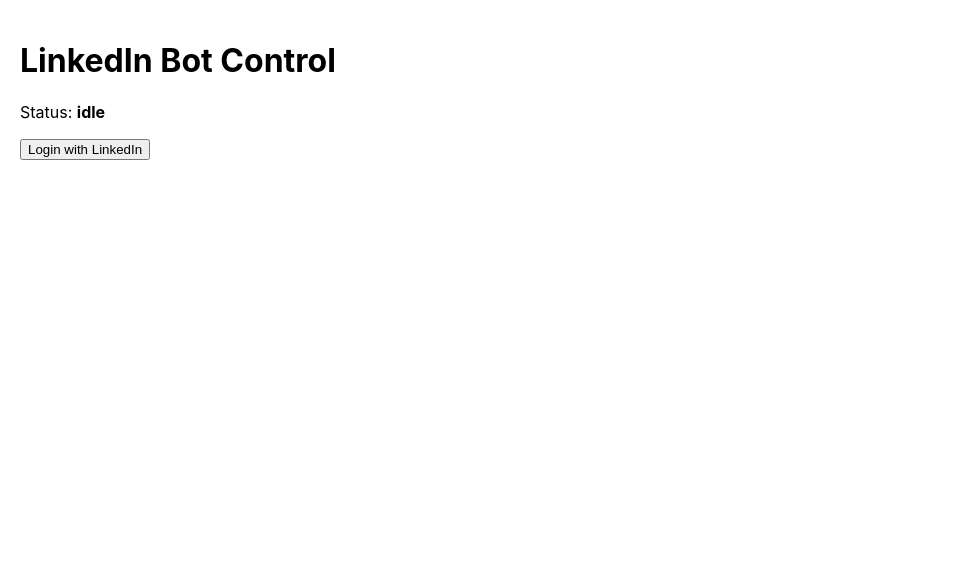
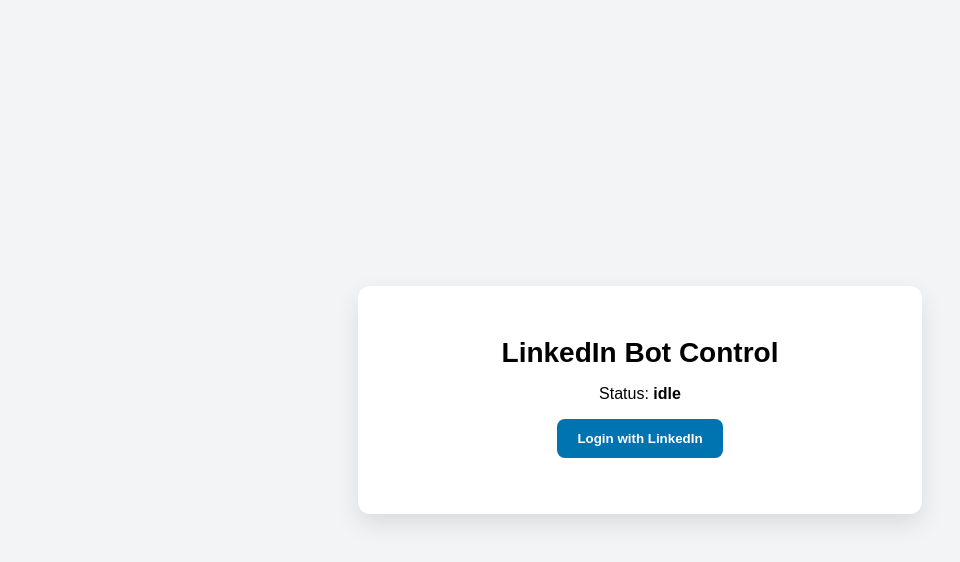
Before and after one commit to AlyMaterRouge/test, a React (Create React App) app in the folder frontend/: page / in a window 1280 px wide. Shown: the top 562 px of the page, without its empty margins (0-960 px from the left). Built offline with nearby package versions, Linux system fonts and the light colour scheme.

Commit message:
Update App.js

```diff
--- a/frontend/src/App.js
+++ b/frontend/src/App.js
@@ -89,58 +89,148 @@
   };
 
   return (
-    <div style={{ padding: 20 }}>
-      <h1>LinkedIn Bot Control</h1>
-      <p>Status: <strong>{status}</strong></p>
+    <div style={{
+      minHeight: '100vh',
+      display: 'flex',
+      justifyContent: 'center',
+      alignItems: 'center',
+      backgroundColor: '#f3f4f6',
+      fontFamily: 'sans-serif',
+    }}>
+      <div style={{
+        backgroundColor: 'white',
+        padding: '2rem',
+        borderRadius: '12px',
+        boxShadow: '0 10px 25px rgba(0,0,0,0.1)',
+        width: '100%',
+        maxWidth: '500px'
+      }}>
+        <h1 style={{ fontSize: '1.75rem', fontWeight: 'bold', marginBottom: '1rem', textAlign: 'center' }}>
+          LinkedIn Bot Control
+        </h1>
+
+        <p style={{ marginBottom: '1rem', textAlign: 'center' }}>
+          Status: <strong>{status}</strong>
+        </p>
+
         {status === 'error' && (
-        <p style={{ color: 'red' }}>{error}</p>
+          <p style={{ color: 'red', marginBottom: '1rem', textAlign: 'center' }}>{error}</p>
         )}
-      <button onClick={handleLogin} disabled={status === 'running'}>
+
+        <div style={{ display: 'flex', justifyContent: 'center', marginBottom: '1.5rem' }}>
+          <button
+            onClick={handleLogin}
+            disabled={status === 'running'}
+            style={{
+              padding: '0.75rem 1.25rem',
+              borderRadius: '8px',
+              backgroundColor: '#0073b1',
+              color: 'white',
+              border: 'none',
+              fontWeight: 'bold',
+              cursor: status === 'running' ? 'not-allowed' : 'pointer'
+            }}
+          >
             Login with LinkedIn
           </button>
+        </div>
+
         {data && (
-        <div>
-          <h3>
-            Welcome,{' '}
-            {data.profile?.localizedFirstName}{' '}
-            {data.profile?.localizedLastName}
+          <>
+            <h3 style={{ textAlign: 'center', marginBottom: '1rem' }}>
+              Welcome, {data.profile?.localizedFirstName} {data.profile?.localizedLastName}
             </h3>
-          <div>
-            <label>Keyword:</label>
+
+            <div style={{ marginBottom: '1rem' }}>
+              <label>Keyword</label>
               <input
                 type="text"
                 value={keyword}
                 onChange={(e) => setKeyword(e.target.value)}
-              style={{ margin: '0.5rem', padding: '0.5rem' }}
+                placeholder="e.g. Web Development"
+                style={{
+                  width: '100%',
+                  padding: '0.5rem',
+                  marginTop: '0.25rem',
+                  borderRadius: '6px',
+                  border: '1px solid #ccc'
+                }}
               />
             </div>
-          <div>
-            <label>Email:</label>
+
+            <div style={{ marginBottom: '1rem' }}>
+              <label>Email</label>
               <input
                 type="email"
                 value={email}
                 onChange={(e) => setEmail(e.target.value)}
-              style={{ margin: '0.5rem', padding: '0.5rem' }}
+                placeholder="example@mail.com"
+                style={{
+                  width: '100%',
+                  padding: '0.5rem',
+                  marginTop: '0.25rem',
+                  borderRadius: '6px',
+                  border: '1px solid #ccc'
+                }}
               />
             </div>
-          <div>
-            <label>Password:</label>
+
+            <div style={{ marginBottom: '1.5rem' }}>
+              <label>Password</label>
               <input
                 type="password"
                 value={password}
                 onChange={(e) => setPassword(e.target.value)}
-              style={{ margin: '0.5rem', padding: '0.5rem' }}
+                style={{
+                  width: '100%',
+                  padding: '0.5rem',
+                  marginTop: '0.25rem',
+                  borderRadius: '6px',
+                  border: '1px solid #ccc'
+                }}
               />
             </div>
-          <button onClick={handleStartBot} disabled={status === 'running'}>
+
+            <div style={{ display: 'flex', flexDirection: 'column', gap: '0.75rem' }}>
+              <button onClick={handleStartBot} disabled={status === 'running'} style={{
+                padding: '0.75rem',
+                backgroundColor: '#10b981',
+                color: 'white',
+                border: 'none',
+                borderRadius: '6px',
+                fontWeight: 'bold',
+                cursor: status === 'running' ? 'not-allowed' : 'pointer'
+              }}>
                 Start Bot
               </button>
-          <button onClick={handleStopBot} disabled={status !== 'running'}>
+
+              <button onClick={handleStopBot} disabled={status !== 'running'} style={{
+                padding: '0.75rem',
+                backgroundColor: '#ef4444',
+                color: 'white',
+                border: 'none',
+                borderRadius: '6px',
+                fontWeight: 'bold',
+                cursor: status !== 'running' ? 'not-allowed' : 'pointer'
+              }}>
                 Stop Bot
               </button>
-          <button onClick={openVnc}>Open Manual Login</button>;
+
+              <button onClick={openVnc} style={{
+                padding: '0.75rem',
+                backgroundColor: '#3b82f6',
+                color: 'white',
+                border: 'none',
+                borderRadius: '6px',
+                fontWeight: 'bold'
+              }}>
+                Open Manual Login (VNC)
+              </button>
             </div>
+          </>
         )}
       </div>
+    </div>
   );
+
 }
```
Lines whose indentation alone changed are shown as unchanged.
